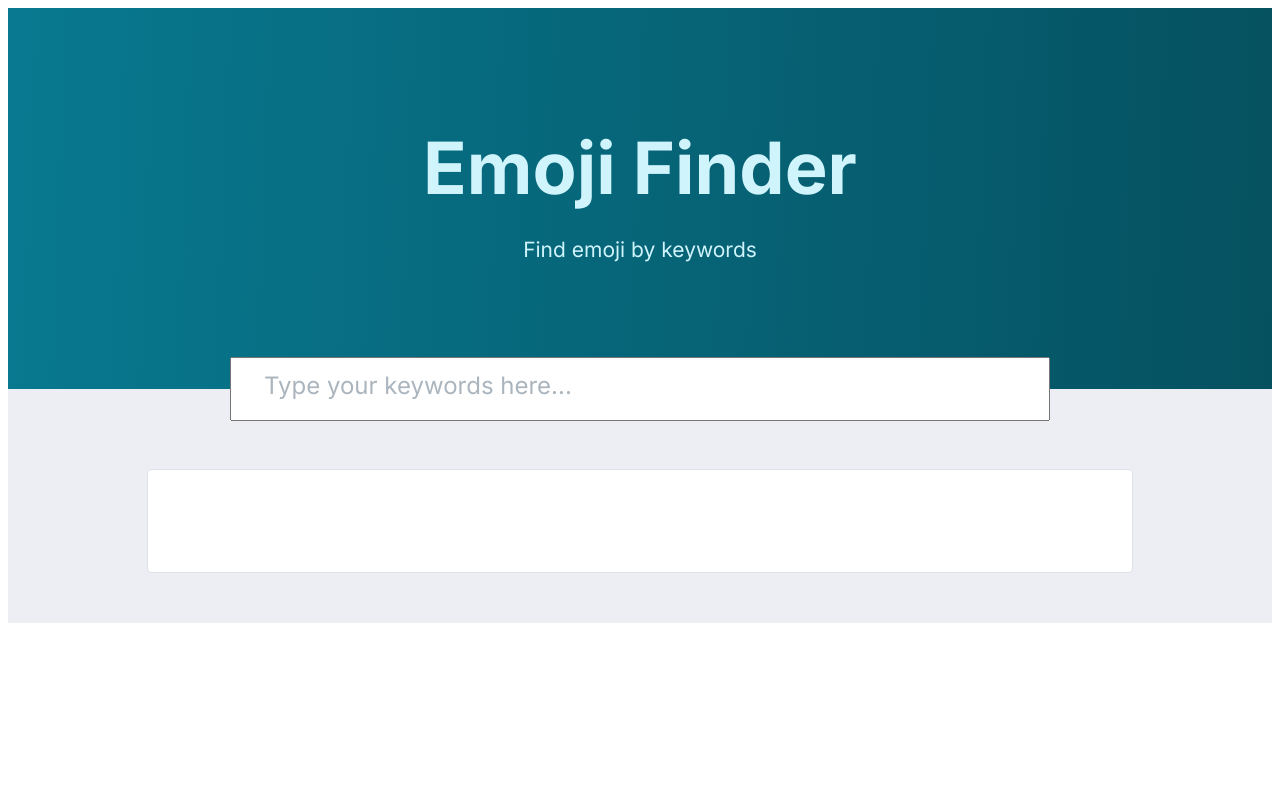
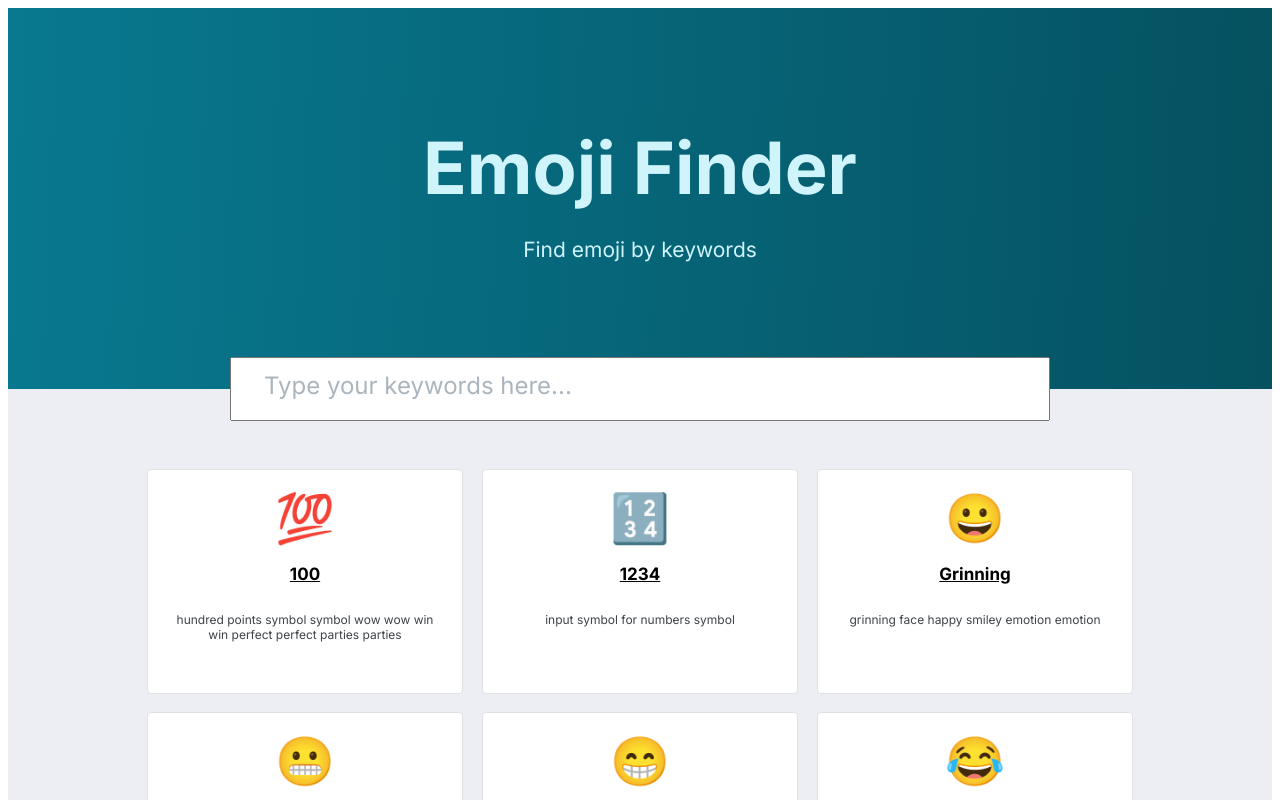
Before and after one commit to d1maro/react-emoji-finder, a React (Create React App) app: page / in a window 1280 px wide. Shown: the top 800 px of the page. Built offline with nearby package versions, Linux system fonts and the light colour scheme.

Commit message:
cards mapping added

```diff
--- a/src/App.js
+++ b/src/App.js
@@ -1,5 +1,3 @@
-import { data } from "./emoji.js";
-
 import { Header } from "./Components/Header.jsx";
 
 import { Main } from "./Components/Main.jsx";
--- a/src/Components/Card.jsx
+++ b/src/Components/Card.jsx
@@ -1,12 +1,12 @@
 import React from 'react'
 import { data } from '../emoji'
 
-export const Card = () => {
+export const Card = ({symbol, title, keywords }) => {
   return (
     <div className="grid__card">
-        <div className="card__emoji">{data.symbol}</div>
-        <h2 className="card__title">{data.title}</h2>
-        <p className="card__description">{data.keywords}</p>
+        <div className="card__emoji">{symbol}</div>
+        <h2 className="card__title">{title}</h2>
+        <p className="card__description">{keywords}</p>
     </div>
   )
 }
--- a/src/Components/Main.jsx
+++ b/src/Components/Main.jsx
@@ -1,4 +1,6 @@
 import React from 'react'
+
+import { data } from '../emoji.js';
 
 import { Card } from "./Card.jsx";
 
@@ -6,8 +8,8 @@ export const Main = () => {
   return (
     <main className="main">
         <div className="container">
-            <section className="grid__contaier">
-                <Card />
+            <section className="grid__container">
+                {data.map((elem, index) => <Card key={index} symbol={elem.symbol} title={elem.title} keywords={elem.keywords} />)}
             </section>
         </div>
     </main>
```
